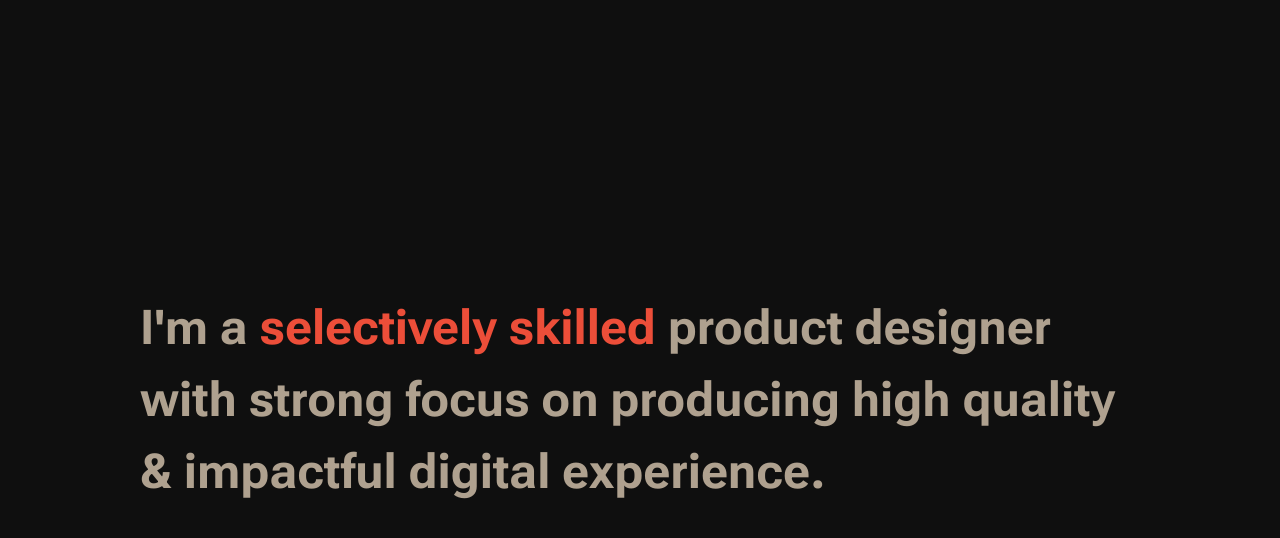
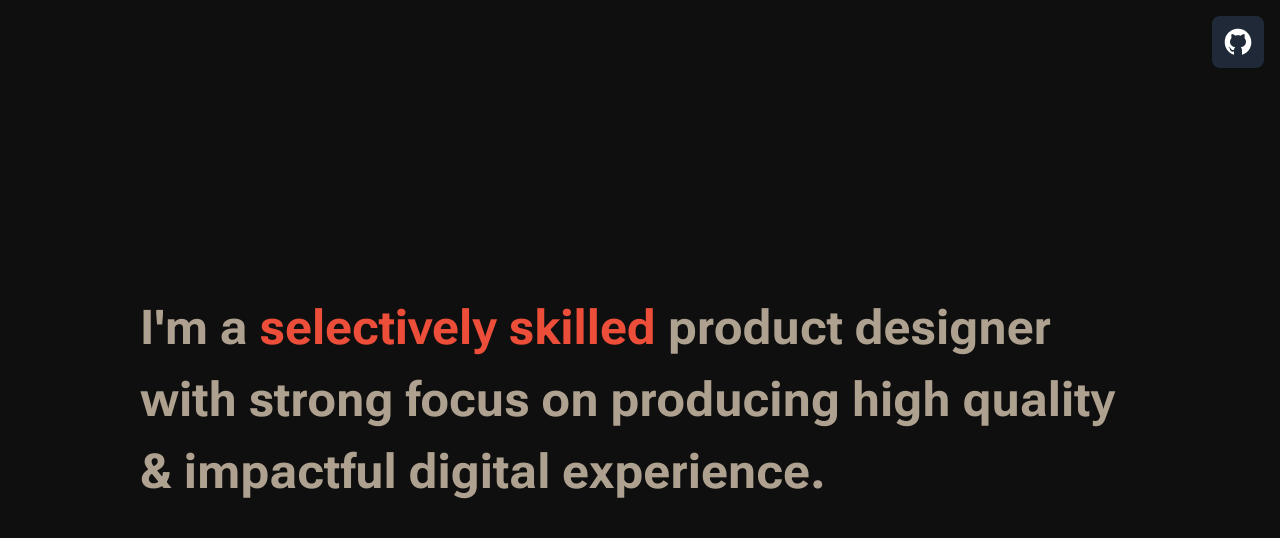
Before and after one commit to sanoojes/mask-cursor-effect-react, a React (Vite) app: page / in a window 1280 px wide. Shown: the top 538 px of the page. Built offline with nearby package versions, Linux system fonts and the light colour scheme.

Commit message:
feat(app): add github button

```diff
--- a/src/App.tsx
+++ b/src/App.tsx
@@ -9,6 +9,28 @@ function App() {
 
     return (
         <>
+            <button
+                type="button"
+                className="absolute top-4 right-2 bg-gray-800 hover:bg-gray-700 focus:outline-none font-medium rounded-lg text-sm p-2.5 text-center inline-flex items-center me-2 transition-colors z-50"
+                onClick={() => {
+                    open(
+                        `https://github.com/sanoojes` +
+                            import.meta.env.BASE_URL,
+                        "SingleSecondaryWindowName"
+                    );
+                }}
+            >
+                <svg
+                    xmlns="http://www.w3.org/2000/svg"
+                    viewBox="0 0 24 24"
+                    width="2rem"
+                    height="2rem"
+                    fill="#fff"
+                >
+                    {" "}
+                    <path d="M10.9,2.1c-4.6,0.5-8.3,4.2-8.8,8.7c-0.6,5,2.5,9.3,6.9,10.7v-2.3c0,0-0.4,0.1-0.9,0.1c-1.4,0-2-1.2-2.1-1.9 c-0.1-0.4-0.3-0.7-0.6-1C5.1,16.3,5,16.3,5,16.2C5,16,5.3,16,5.4,16c0.6,0,1.1,0.7,1.3,1c0.5,0.8,1.1,1,1.4,1c0.4,0,0.7-0.1,0.9-0.2 c0.1-0.7,0.4-1.4,1-1.8c-2.3-0.5-4-1.8-4-4c0-1.1,0.5-2.2,1.2-3C7.1,8.8,7,8.3,7,7.6C7,7.2,7,6.6,7.3,6c0,0,1.4,0,2.8,1.3 C10.6,7.1,11.3,7,12,7s1.4,0.1,2,0.3C15.3,6,16.8,6,16.8,6C17,6.6,17,7.2,17,7.6c0,0.8-0.1,1.2-0.2,1.4c0.7,0.8,1.2,1.8,1.2,3 c0,2.2-1.7,3.5-4,4c0.6,0.5,1,1.4,1,2.3v3.3c4.1-1.3,7-5.1,7-9.5C22,6.1,16.9,1.4,10.9,2.1z" />
+                </svg>
+            </button>
             <motion.div
                 className="mask"
                 animate={{
```
